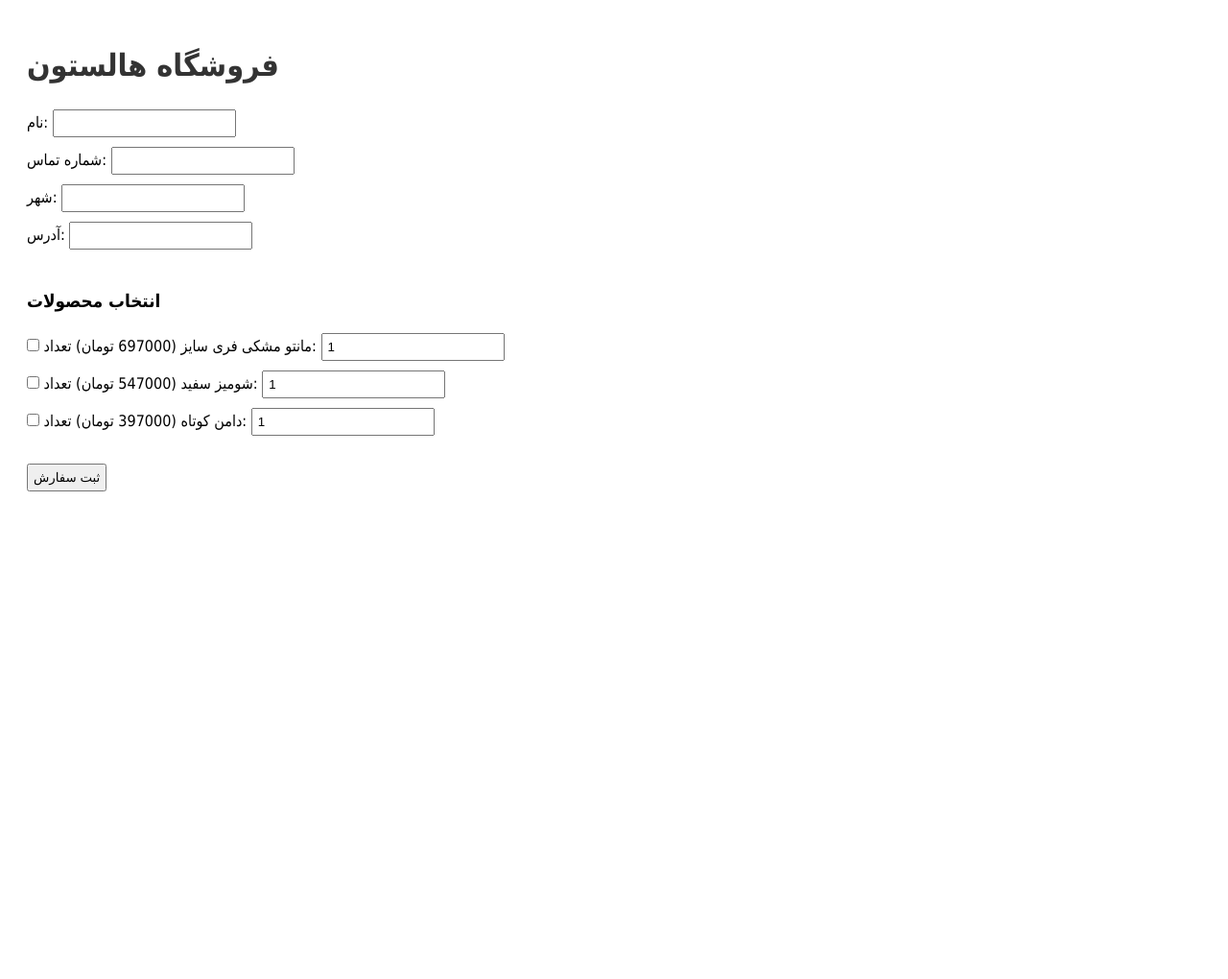
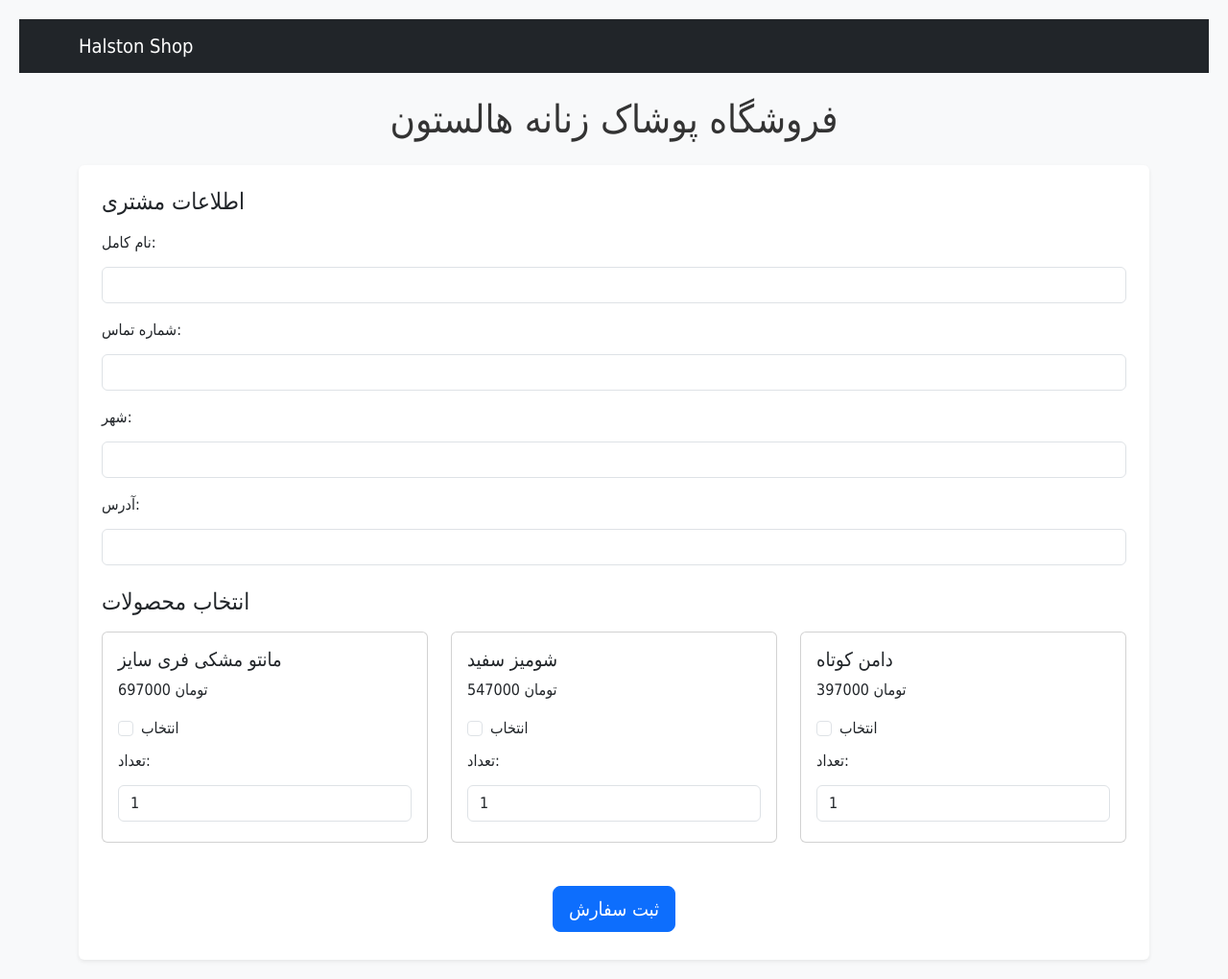
Before and after one commit to artintaleei90/Site, a Flask app: page / in a window 1280 px wide. Shown: the whole page at 96% size. Before the commit the page ends 512 px from the top, so only its background shows below. Run offline with Flask 3, Linux system fonts and the light colour scheme.

Commit message:
Update index.html

```diff
--- a/templates/index.html
+++ b/templates/index.html
@@ -2,28 +2,67 @@
 <html lang="fa">
 <head>
     <meta charset="UTF-8">
+    <meta name="viewport" content="width=device-width, initial-scale=1.0">
     <title>فروشگاه هالستون</title>
+    <link href="https://cdn.jsdelivr.net/npm/bootstrap@5.3.2/dist/css/bootstrap.min.css" rel="stylesheet">
     <link rel="stylesheet" href="/static/style.css">
 </head>
-<body>
-    <h1>فروشگاه هالستون</h1>
-    <form action="/order" method="post">
-        <label>نام:</label>
-        <input type="text" name="name" required><br>
-        <label>شماره تماس:</label>
-        <input type="text" name="phone" required><br>
-        <label>شهر:</label>
-        <input type="text" name="city" required><br>
-        <label>آدرس:</label>
-        <input type="text" name="address" required><br><br>
+<body class="bg-light">
 
-        <h3>انتخاب محصولات</h3>
-        {% for code, product in products.items() %}
-            <input type="checkbox" name="order_code" value="{{ code }}"> {{ product.name }} ({{ product.price }} تومان)
-            تعداد: <input type="number" name="order_count" value="1" min="1"><br>
-        {% endfor %}
-        <br>
-        <button type="submit">ثبت سفارش</button>
+<nav class="navbar navbar-expand-lg navbar-dark bg-dark mb-4">
+  <div class="container">
+    <a class="navbar-brand" href="#">Halston Shop</a>
+  </div>
+</nav>
+
+<div class="container">
+    <h1 class="mb-4 text-center">فروشگاه پوشاک زنانه هالستون</h1>
+
+    <form action="/order" method="post" class="bg-white p-4 rounded shadow-sm">
+        <h4 class="mb-3">اطلاعات مشتری</h4>
+        <div class="mb-3">
+            <label class="form-label">نام کامل:</label>
+            <input type="text" name="name" class="form-control" required>
+        </div>
+        <div class="mb-3">
+            <label class="form-label">شماره تماس:</label>
+            <input type="text" name="phone" class="form-control" required>
+        </div>
+        <div class="mb-3">
+            <label class="form-label">شهر:</label>
+            <input type="text" name="city" class="form-control" required>
+        </div>
+        <div class="mb-3">
+            <label class="form-label">آدرس:</label>
+            <input type="text" name="address" class="form-control" required>
+        </div>
+
+        <h4 class="mb-3 mt-4">انتخاب محصولات</h4>
+        <div class="row">
+            {% for code, product in products.items() %}
+            <div class="col-md-4 mb-3">
+                <div class="card h-100">
+                    <div class="card-body">
+                        <h5 class="card-title">{{ product.name }}</h5>
+                        <p class="card-text">{{ product.price }} تومان</p>
+                        <div class="form-check">
+                            <input class="form-check-input" type="checkbox" name="order_code" value="{{ code }}">
+                            <label class="form-check-label">انتخاب</label>
+                        </div>
+                        <label class="form-label mt-2">تعداد:</label>
+                        <input type="number" class="form-control" name="order_count" value="1" min="1">
+                    </div>
+                </div>
+            </div>
+            {% endfor %}
+        </div>
+
+        <div class="text-center mt-4">
+            <button type="submit" class="btn btn-primary btn-lg">ثبت سفارش</button>
+        </div>
     </form>
+</div>
+
+<script src="https://cdn.jsdelivr.net/npm/bootstrap@5.3.2/dist/js/bootstrap.bundle.min.js"></script>
 </body>
 </html>
```
